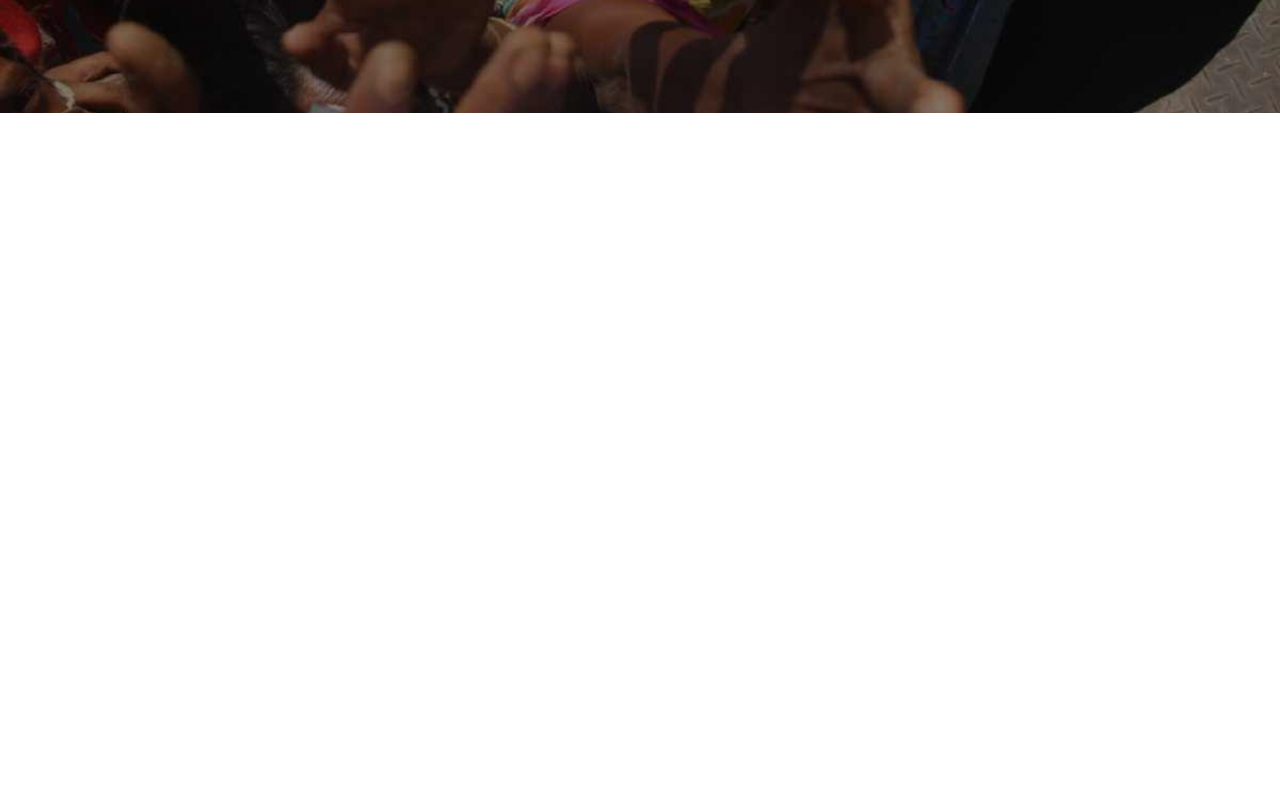
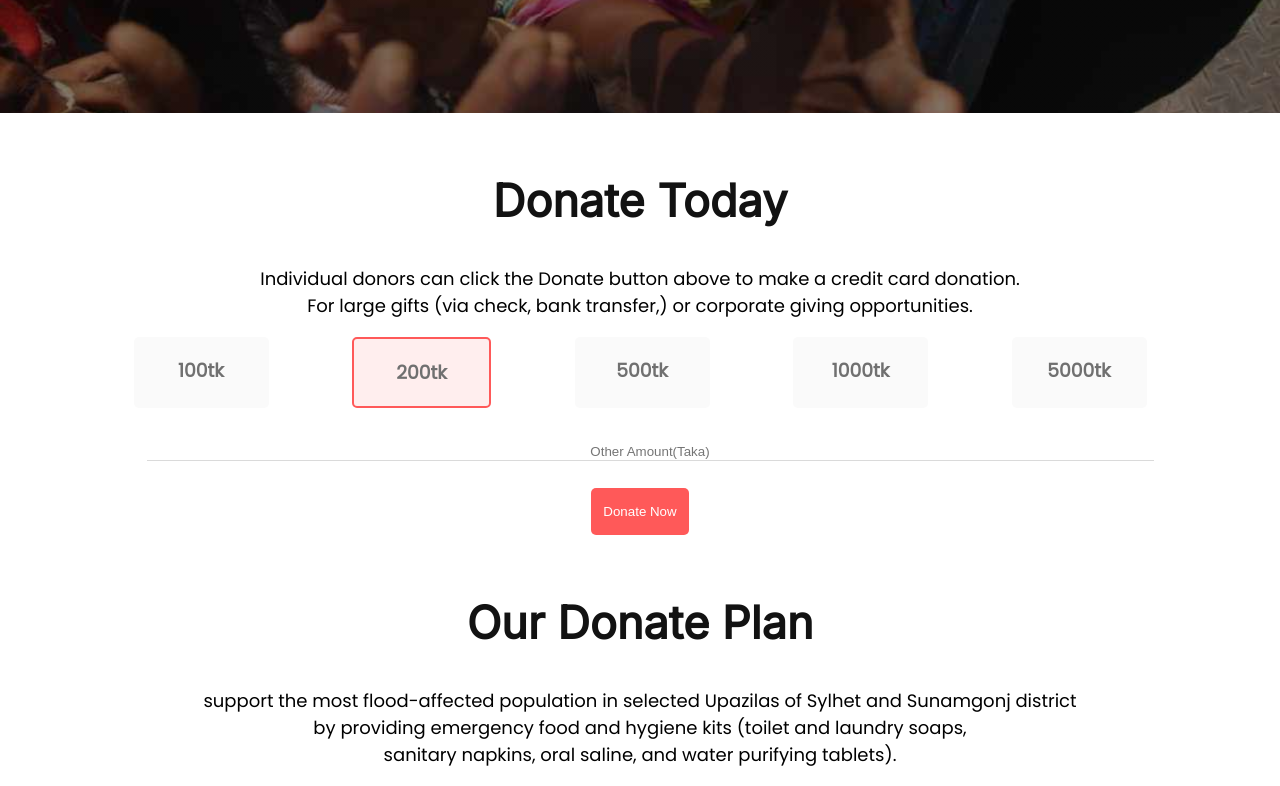
Before and after one commit to atiq100/donate-today, a plain HTML site: page index.html in a window 1280 px wide. Shown: the part 487-1273 px from the top of the page. Before the commit the page ends 800 px from the top, so only its background shows below. Drawn offline with Linux system fonts and the light colour scheme.

Commit message:
donate ammount

```diff
--- a/index.html
+++ b/index.html
@@ -18,6 +18,43 @@
             <button class="orange-btn">Donate Now</button>
             </div>
         </div>
+        <div class="container">
+            <div class="give-donation">
+                <div class="donate-text">
+                    <h2 class="common-heading">Donate Today</h2>
+                    <p class="paragraph-text">Individual donors can click the Donate button above to make a credit card donation. <br>For large gifts (via check, bank transfer,) or corporate giving opportunities.</p>
+                </div>
+            </div>
+            <div class="donation-flexbox">
+                <div class="donate-box">
+                    <h3>100tk</h3>
+                </div>
+                <div class="donate-box" id="orange-border">
+                    <h3>200tk</h3>
+                </div>
+                <div class="donate-box">
+                    <h3>500tk</h3>
+                </div>
+                <div class="donate-box">
+                    <h3>1000tk</h3>
+                </div>
+                <div class="donate-box">
+                    <h3>5000tk</h3>
+                </div>
+            </div>
+            <div class="input-ammount">
+                <input type="text" class="input-field" placeholder="Other Amount(Taka)"><br><br>
+                <div class="btn">
+                    <button class="orange-btn">Donate Now</button>
+                </div>
+            </div>
+            <div class="give-donation">
+                <div class="donate-text">
+                    <h2 class="common-heading">Our Donate Plan</h2>
+                    <p class="paragraph-text"> support the most flood-affected population in selected Upazilas of Sylhet and Sunamgonj district<br> by providing emergency food and hygiene kits (toilet and laundry soaps, <br>sanitary napkins, oral saline, and water purifying tablets).</p>
+                </div>
+            </div>
+        </div>
 
 
 </body>
--- a/style.css
+++ b/style.css
@@ -35,3 +35,47 @@ body{
     color: white;
     border: none;
 }
+.container{
+    margin-right: 50px;
+    margin-left: 50px;
+}
+.give-donation{
+    margin-top: 60px;
+}
+.donate-text{
+    text-align: center;
+}
+.common-heading{
+    font-family: 'Inter';
+    font-weight: 700;
+    font-size: 45px;
+    color: #121212;
+}
+.donation-flexbox{
+    display: flex;
+    justify-content: space-evenly;
+
+
+}
+.donate-box{
+    width: 135px;
+    background: #FAFAFA;
+    border-radius: 5px;
+    text-align: center;
+    color: #707070;
+}
+#orange-border{
+    background: #FFEEEE;
+    border: 2px solid #FF5959;
+}
+.input-ammount{
+    margin-top: 30px;
+    text-align: center;
+}
+.input-field{
+    width: 85%;
+    border: none;
+    border-bottom: 1px solid #DADADA;
+    text-align: center;
+    margin-left: 20px;
+}
```
